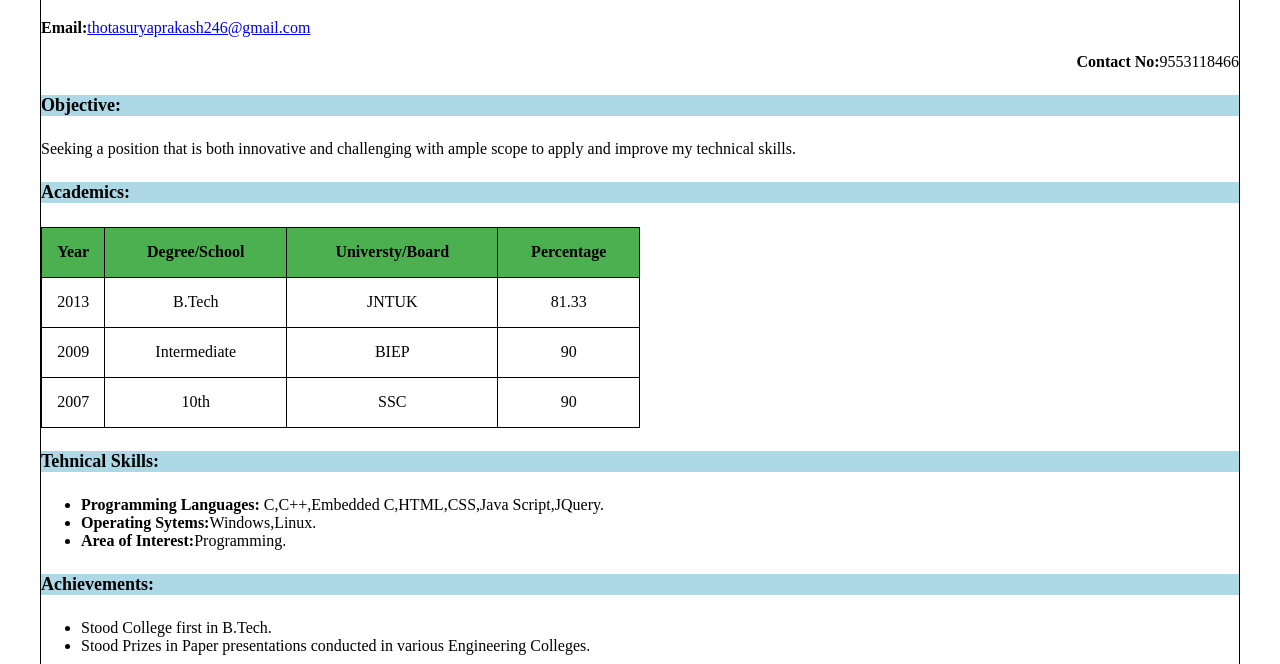
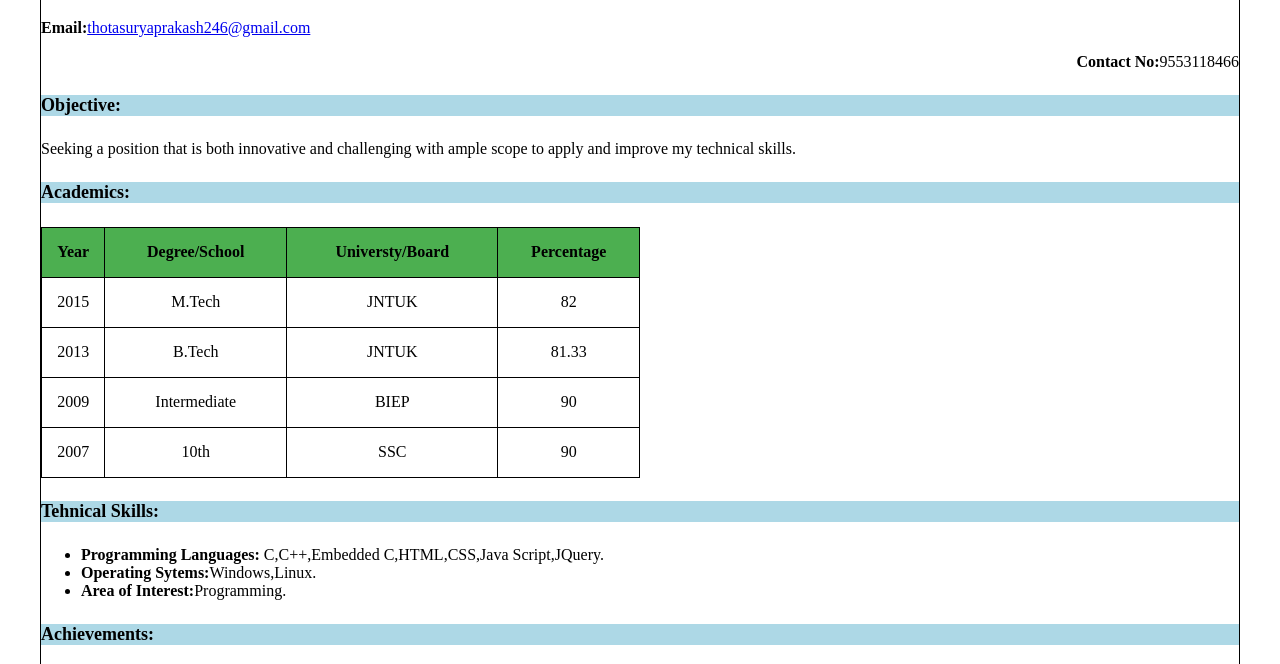
Before and after one commit to surya246/surya246.github.io, a plain HTML site: page Resume1.html in a window 1280 px wide. Shown: the part 136-800 px from the top of the page. Drawn offline with Linux system fonts and the light colour scheme.

Commit message:
New Change

```diff
--- a/Resume1.html
+++ b/Resume1.html
@@ -26,6 +26,13 @@
                    <th>Universty/Board</th>
                    <th>Percentage</th>
                    </tr>
+		   <tr id="row">
+                   <td>2015</td>
+                   <td>M.Tech</td>
+                   <td>JNTUK</td>
+                   <td>82</td>
+                   </tr>
+
                    <tr id="row">
                    <td>2013</td>
                    <td>B.Tech</td>
```
